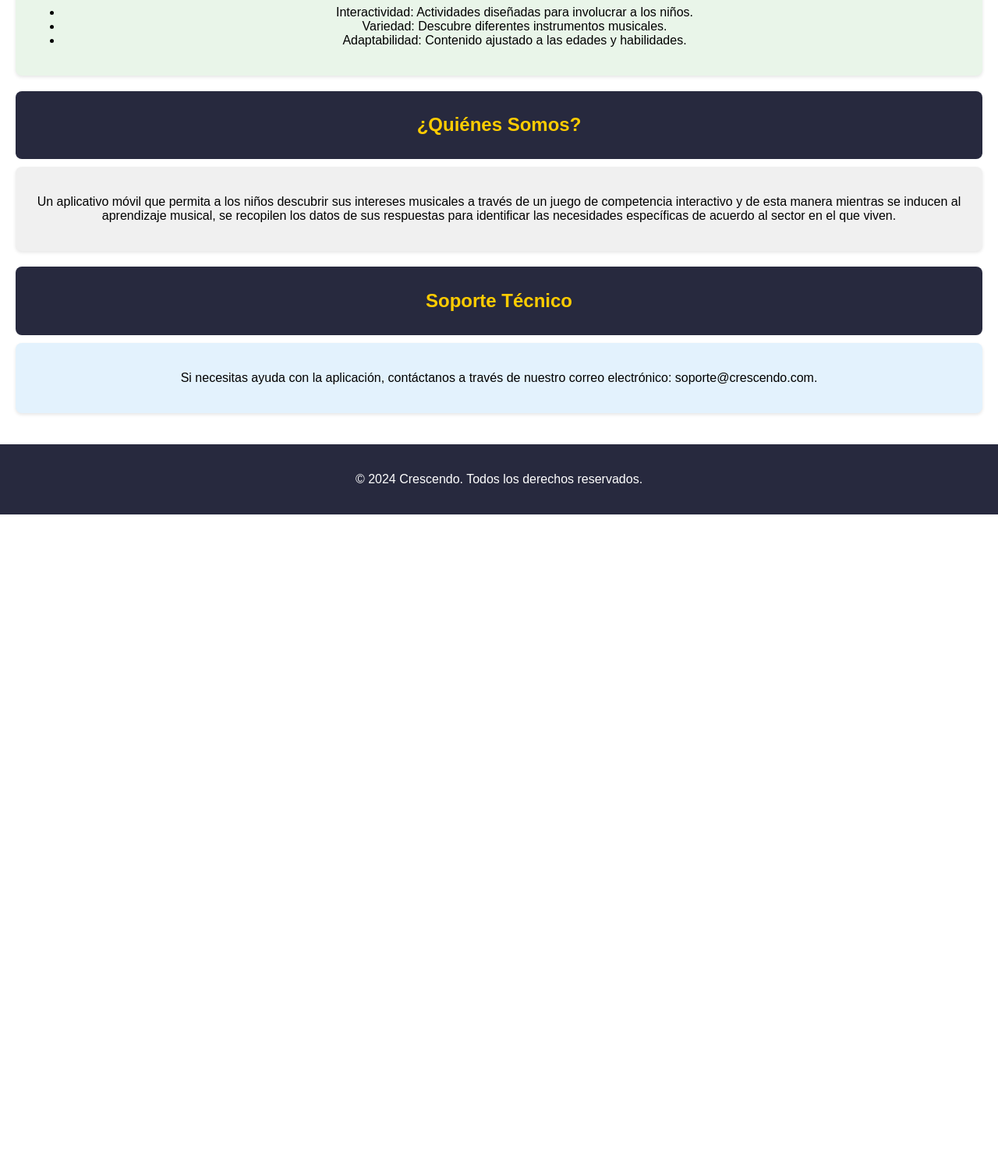
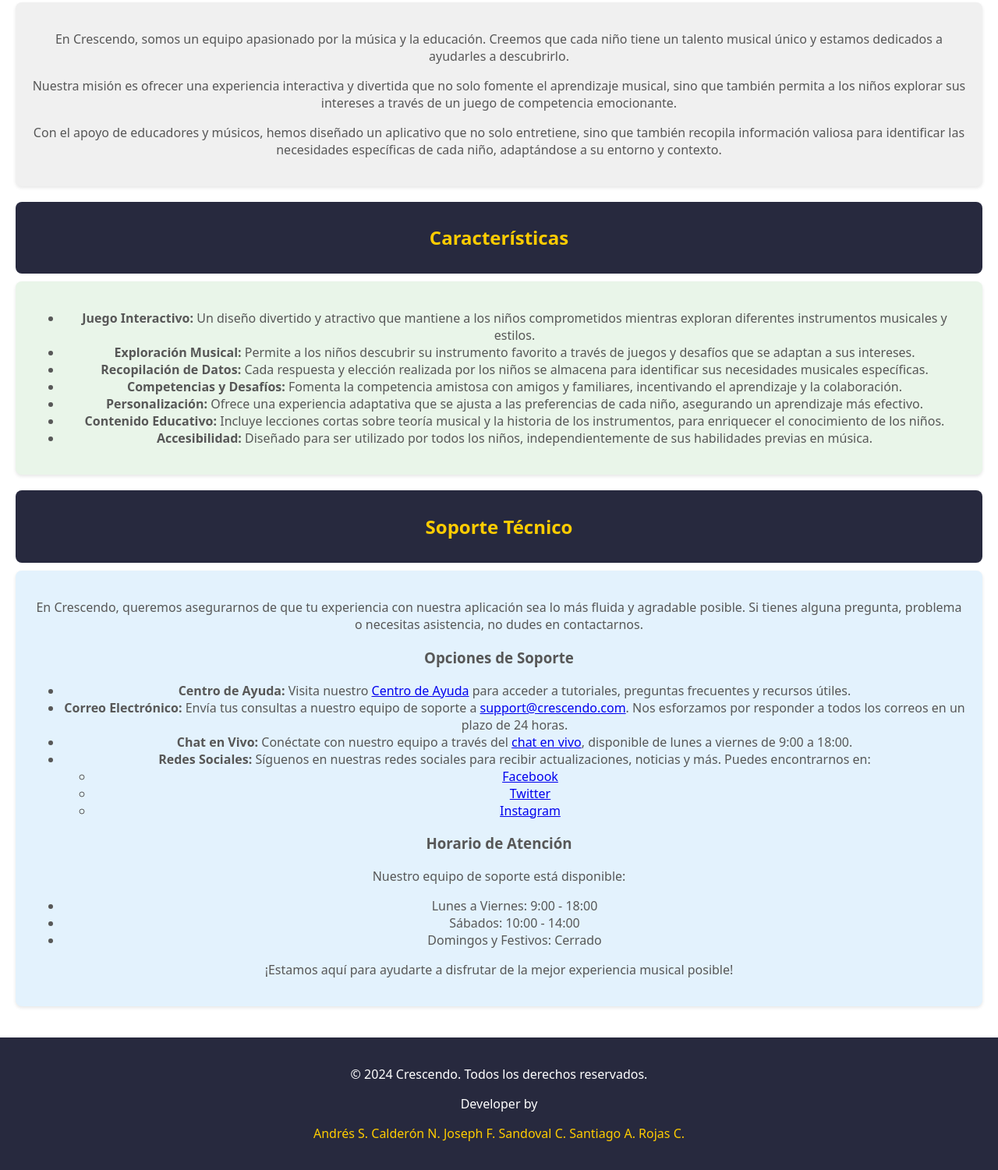
Before and after one commit to kaleenderoff/Crescendo-WEB, a plain HTML site: page index.html in a window 1280 px wide. Shown: the part 565-2066 px from the top of the page at 78% size. Before the commit the page ends 1225 px from the top, so only its background shows below. Drawn offline with Linux system fonts and the light colour scheme.

Commit message:
actualizacion general

```diff
--- a/index.html
+++ b/index.html
@@ -13,55 +13,90 @@
     <p>Ayudamos a los niños a encontrar su instrumento favorito</p>
 </header>
 
-<!-- Barra de navegación modificada -->
 <nav>
     <ul>
-        <li><a href="#">Inicio</a></li>
-        <li><a href="#">Características</a></li>
-        <li><a href="#">¿Quiénes Somos?</a></li>
-        <li><a href="#">Soporte Técnico</a></li>
+        <li><a href="#intro">Inicio</a></li>
+        <li><a href="#about-us">¿Quiénes Somos?</a></li>
+        <li><a href="#features">Características</a></li>
+        <li><a href="#support">Soporte Técnico</a></li>
     </ul>
 </nav>
 
-<main class="main-background"> <!-- Añadido class para estilos de fondo -->
-    <section class="intro">
+<main class="main-background">
+    <section id="intro" class="intro">
         <h1>Explora el mundo de la música</h1>
         <p>Con Crescendo, los niños pueden descubrir el instrumento que más les gusta de forma interactiva y divertida.</p>
         <a href="https://drive.usercontent.google.com/download?id=1fksnOWYI-0u_KINW5_b2Kf5G-c_9qFiD&export=download&authuser=0" class="download-button">Descargar App</a>
     </section>
 
-    <div class="section-nav">
+    <div id="about-us" class="section-nav">
+        <h2>¿Quiénes Somos?</h2>
+    </div>
+    <section class="about-us">
+        <p>En Crescendo, somos un equipo apasionado por la música y la educación. Creemos que cada niño tiene un talento musical único y estamos dedicados a ayudarles a descubrirlo.</p>
+    <p>Nuestra misión es ofrecer una experiencia interactiva y divertida que no solo fomente el aprendizaje musical, sino que también permita a los niños explorar sus intereses a través de un juego de competencia emocionante.</p>
+    <p>Con el apoyo de educadores y músicos, hemos diseñado un aplicativo que no solo entretiene, sino que también recopila información valiosa para identificar las necesidades específicas de cada niño, adaptándose a su entorno y contexto.</p>
+    </section>
+
+    <div id="features" class="section-nav">
         <h2>Características</h2>
     </div>
     <section class="features">
         <ul>
-            <li>Interactividad: Actividades diseñadas para involucrar a los niños.</li>
-            <li>Variedad: Descubre diferentes instrumentos musicales.</li>
-            <li>Adaptabilidad: Contenido ajustado a las edades y habilidades.</li>
+            <li><strong>Juego Interactivo:</strong> Un diseño divertido y atractivo que mantiene a los niños comprometidos mientras exploran diferentes instrumentos musicales y estilos.</li>
+            <li><strong>Exploración Musical:</strong> Permite a los niños descubrir su instrumento favorito a través de juegos y desafíos que se adaptan a sus intereses.</li>
+            <li><strong>Recopilación de Datos:</strong> Cada respuesta y elección realizada por los niños se almacena para identificar sus necesidades musicales específicas.</li>
+            <li><strong>Competencias y Desafíos:</strong> Fomenta la competencia amistosa con amigos y familiares, incentivando el aprendizaje y la colaboración.</li>
+            <li><strong>Personalización:</strong> Ofrece una experiencia adaptativa que se ajusta a las preferencias de cada niño, asegurando un aprendizaje más efectivo.</li>
+            <li><strong>Contenido Educativo:</strong> Incluye lecciones cortas sobre teoría musical y la historia de los instrumentos, para enriquecer el conocimiento de los niños.</li>
+            <li><strong>Accesibilidad:</strong> Diseñado para ser utilizado por todos los niños, independientemente de sus habilidades previas en música.</li>
         </ul>
     </section>
 
-    <div class="section-nav">
-        <h2>¿Quiénes Somos?</h2>
-    </div>
-    <section class="about-us">
-        <p>Un aplicativo móvil que permita a los niños descubrir sus intereses musicales a
-            través de un juego de competencia interactivo y de esta manera mientras se
-            inducen al aprendizaje musical, se recopilen los datos de sus respuestas para
-            identificar las necesidades específicas de acuerdo al sector en el que viven.</p>
-    </section>
-
-    <div class="section-nav">
+    <div id="support" class="section-nav">
         <h2>Soporte Técnico</h2>
     </div>
     <section class="support">
-        <p>Si necesitas ayuda con la aplicación, contáctanos a través de nuestro correo electrónico: soporte@crescendo.com.</p>
+        <p>En Crescendo, queremos asegurarnos de que tu experiencia con nuestra aplicación sea lo más fluida y agradable posible. Si tienes alguna pregunta, problema o necesitas asistencia, no dudes en contactarnos.</p>
+
+    <h3>Opciones de Soporte</h3>
+    <ul>
+        <li>
+            <strong>Centro de Ayuda:</strong> Visita nuestro <a href="URL_DE_TU_CENTRO_DE_AYUDA" target="_blank">Centro de Ayuda</a> para acceder a tutoriales, preguntas frecuentes y recursos útiles.
+        </li>
+        <li>
+            <strong>Correo Electrónico:</strong> Envía tus consultas a nuestro equipo de soporte a <a href="mailto:support@crescendo.com">support@crescendo.com</a>. Nos esforzamos por responder a todos los correos en un plazo de 24 horas.
+        </li>
+        <li>
+            <strong>Chat en Vivo:</strong> Conéctate con nuestro equipo a través del <a href="URL_DE_TU_CHAT_EN_VIVO" target="_blank">chat en vivo</a>, disponible de lunes a viernes de 9:00 a 18:00.
+        </li>
+        <li>
+            <strong>Redes Sociales:</strong> Síguenos en nuestras redes sociales para recibir actualizaciones, noticias y más. Puedes encontrarnos en:
+            <ul>
+                <li><a href="URL_TU_FACEBOOK" target="_blank">Facebook</a></li>
+                <li><a href="URL_TU_TWITTER" target="_blank">Twitter</a></li>
+                <li><a href="URL_TU_INSTAGRAM" target="_blank">Instagram</a></li>
+            </ul>
+        </li>
+    </ul>
+
+    <h3>Horario de Atención</h3>
+    <p>Nuestro equipo de soporte está disponible:</p>
+    <ul>
+        <li>Lunes a Viernes: 9:00 - 18:00</li>
+        <li>Sábados: 10:00 - 14:00</li>
+        <li>Domingos y Festivos: Cerrado</li>
+    </ul>
+
+    <p>¡Estamos aquí para ayudarte a disfrutar de la mejor experiencia musical posible!</p>
     </section>
 </main>
 
 <!-- Pie de página -->
 <footer>
     <p>&copy; 2024 Crescendo. Todos los derechos reservados.</p>
+    <p>Developer by</p>
+    <p class="p-footer-developer">Andrés S. Calderón N. Joseph F. Sandoval C. Santiago A. Rojas C.</p>
 </footer>
 
 </body>
--- a/style.css
+++ b/style.css
@@ -1,5 +1,5 @@
 body {
-    font-family: Arial, sans-serif;
+    font-family: system-ui, -apple-system, BlinkMacSystemFont, 'Segoe UI', Roboto, Oxygen, Ubuntu, Cantarell, 'Open Sans', 'Helvetica Neue', sans-serif;
     margin: 0;
     padding: 0;
 }
@@ -10,6 +10,7 @@ body {
 }
 
 section {
+    color: #575757;
     padding: 20px;
     margin-bottom: 20px;
     border-radius: 8px;
@@ -18,7 +19,7 @@ section {
 }
 
 .intro {
-    background-color: #f9f9f9;
+    background-color: #E5E5E5;
 }
 
 .features {
@@ -107,7 +108,7 @@ header {
 }
 
 .download-button:hover {
-    background-color: #45a049;
+    background-color: #fc0;
 }
 
 footer {
@@ -116,3 +117,7 @@ footer {
     text-align: center;
     padding: 20px;
 }
+
+.p-footer-developer {
+    color: #fc0;
+}
```
